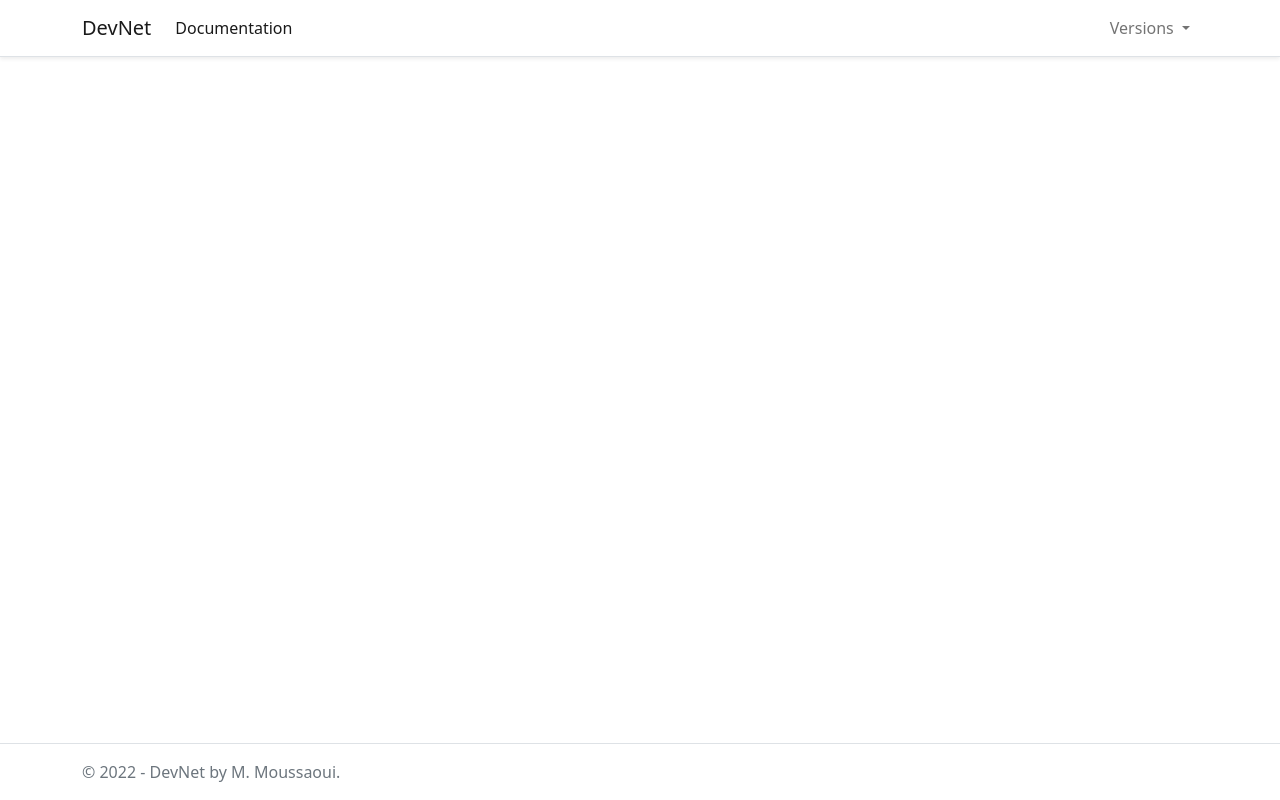
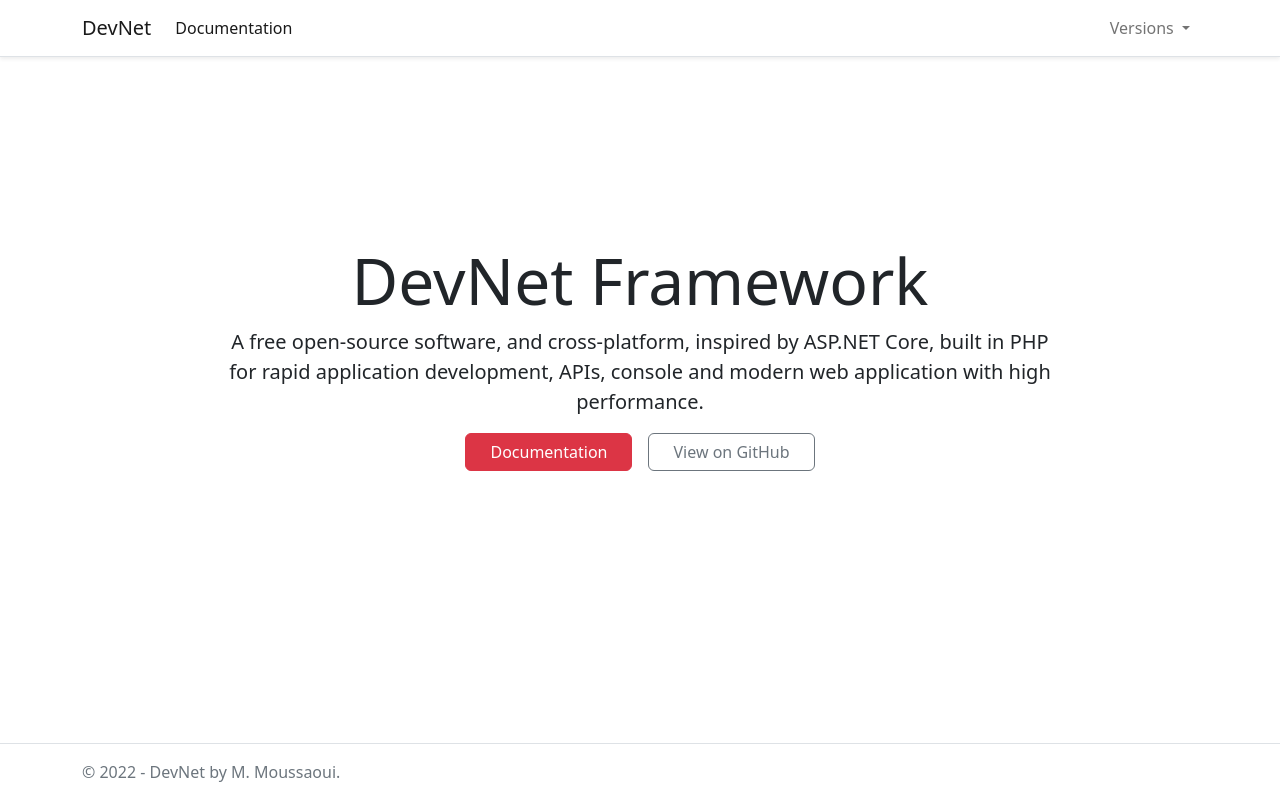
Before and after one commit to DevNet-Framework/devnet-framework.github.io, an Angular app: page / in a window 1280 px wide. Built offline with nearby package versions, Linux system fonts and the light colour scheme.

Commit message:
add HomeComponent

```diff
--- a/src/app/app-routing.module.ts
+++ b/src/app/app-routing.module.ts
@@ -1,7 +1,10 @@
 import { NgModule } from '@angular/core';
 import { RouterModule, Routes } from '@angular/router';
+import { HomeComponent } from './home/home.component';
 
-const routes: Routes = [];
+const routes: Routes = [
+  {path: "", component: HomeComponent}
+];
 
 @NgModule({
   imports: [RouterModule.forRoot(routes)],
--- /dev/null
+++ b/src/app/home/home.component.html
@@ -0,0 +1,14 @@
+<div class="container">
+  <div class="d-flex flex-column justify-content-center text-center" style="height: 75vh">
+    <h1 class="display-3 mx-auto">DevNet Framework</h1>
+    <p class="lead w-75 mx-auto">
+      A free open-source software, and cross-platform, inspired by ASP.NET Core, built in PHP for rapid
+      application development, APIs, console and modern web application with high performance.
+    </p>
+    <div class="d-grid gap-2 d-md-flex justify-content-center">
+      <a class="btn btn-danger px-4 me-md-2" routerLink="/docs">Documentation</a>
+      <a class="btn btn-outline-secondary px-4" href="https://github.com/DevNet-Framework">View on
+        GitHub</a>
+    </div>
+  </div>
+</div>
--- /dev/null
+++ b/src/app/home/home.component.ts
@@ -0,0 +1,15 @@
+import { Component, OnInit } from '@angular/core';
+
+@Component({
+  selector: 'app-home',
+  templateUrl: './home.component.html',
+  styleUrls: ['./home.component.css']
+})
+export class HomeComponent implements OnInit {
+
+  constructor() { }
+
+  ngOnInit(): void {
+  }
+
+}
--- a/src/app/shared/shared.module.ts
+++ b/src/app/shared/shared.module.ts
@@ -1,5 +1,6 @@
 import { NgModule } from '@angular/core';
 import { CommonModule } from '@angular/common';
+import { AppRoutingModule } from '../app-routing.module';
 import { HeaderComponent } from './header/header.component';
 import { FooterComponent } from './footer/footer.component';
 
@@ -9,7 +10,8 @@
     FooterComponent
   ],
   imports: [
-    CommonModule
+    CommonModule,
+    AppRoutingModule
   ],
   exports: [
     HeaderComponent,
```
Also changed, not shown: src/app/app.module.ts (+5 -2 lines), src/app/home/home.component.css (added), 1 other file (tests, documents, lock files or other folders).
